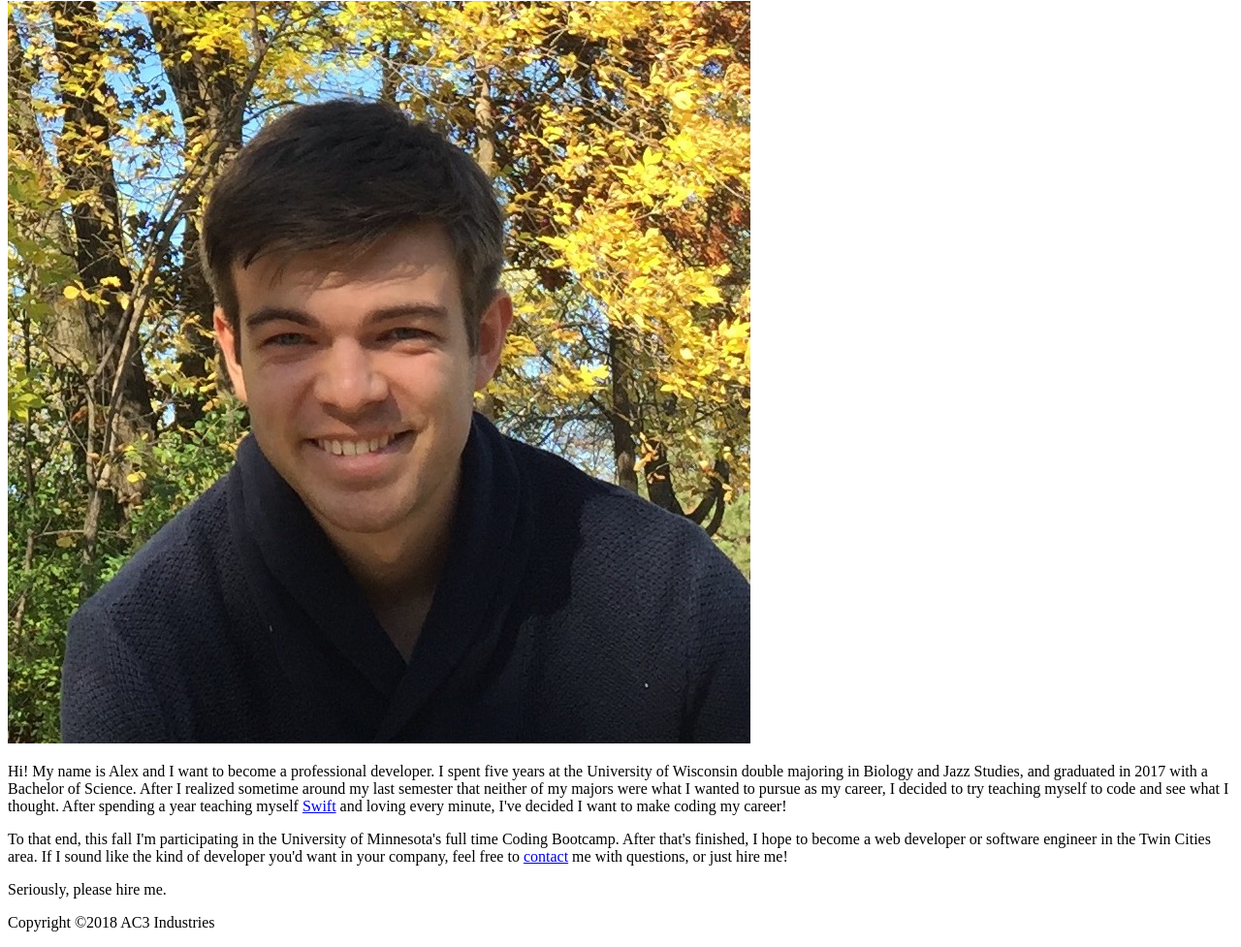
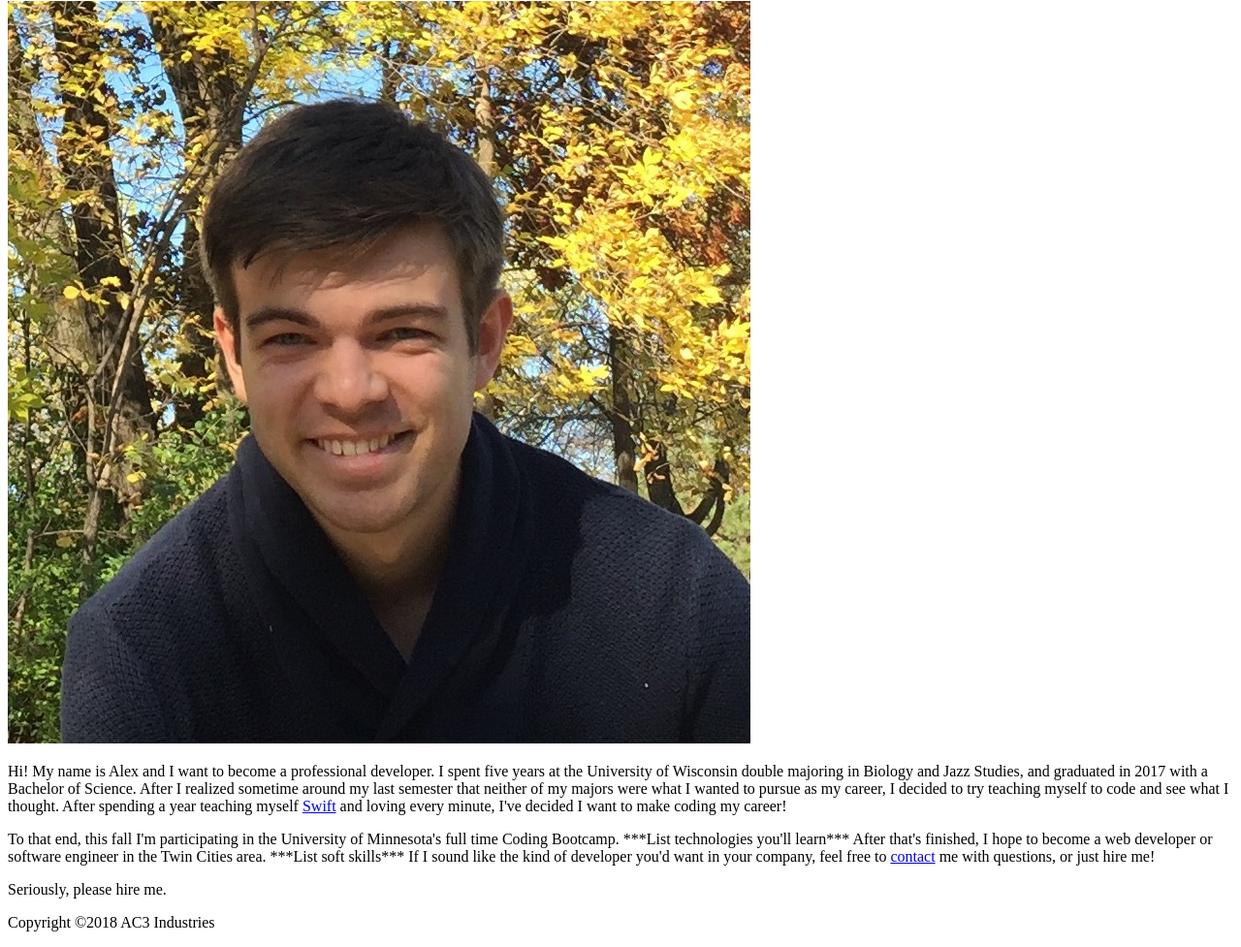
Before and after one commit to ac3charland/Basic-Portfolio, a plain HTML site: page index.html in a window 1280 px wide. Shown: the part 177-1154 px from the top of the page at 97% size. Drawn offline with Linux system fonts and the light colour scheme.

Commit message:
Made a few extra changes to bio in index.html.

```diff
--- a/index.html
+++ b/index.html
@@ -19,16 +19,18 @@
             of my majors were what I wanted to pursue as my career,
             I decided to try teaching myself to code and see what I thought. After
             spending a year teaching myself
-            <a href="https://developer.apple.com/swift/">Swift</a>
+            <a href="https://developer.apple.com/swift/" target="_blank">Swift</a>
             and loving every minute, I've decided I want to make coding my career!
         </p>
 
         <p>
             To that end, this fall I'm participating in the University of Minnesota's
-            full time Coding Bootcamp. After that's finished, I hope to become a web
-            developer or software engineer in the Twin Cities area. If I sound like
+            full time Coding Bootcamp. ***List technologies you'll learn***
+            After that's finished, I hope to become a web developer or software
+            engineer in the Twin Cities area. ***List soft skills*** If I sound like
             the kind of developer you'd want in your company, feel free to
-            <a href="contact.html">contact</a> me with questions, or just hire me!
+            <a href="contact.html" target="_blank">contact</a>
+            me with questions, or just hire me!
         </p>
 
         <p>
```
